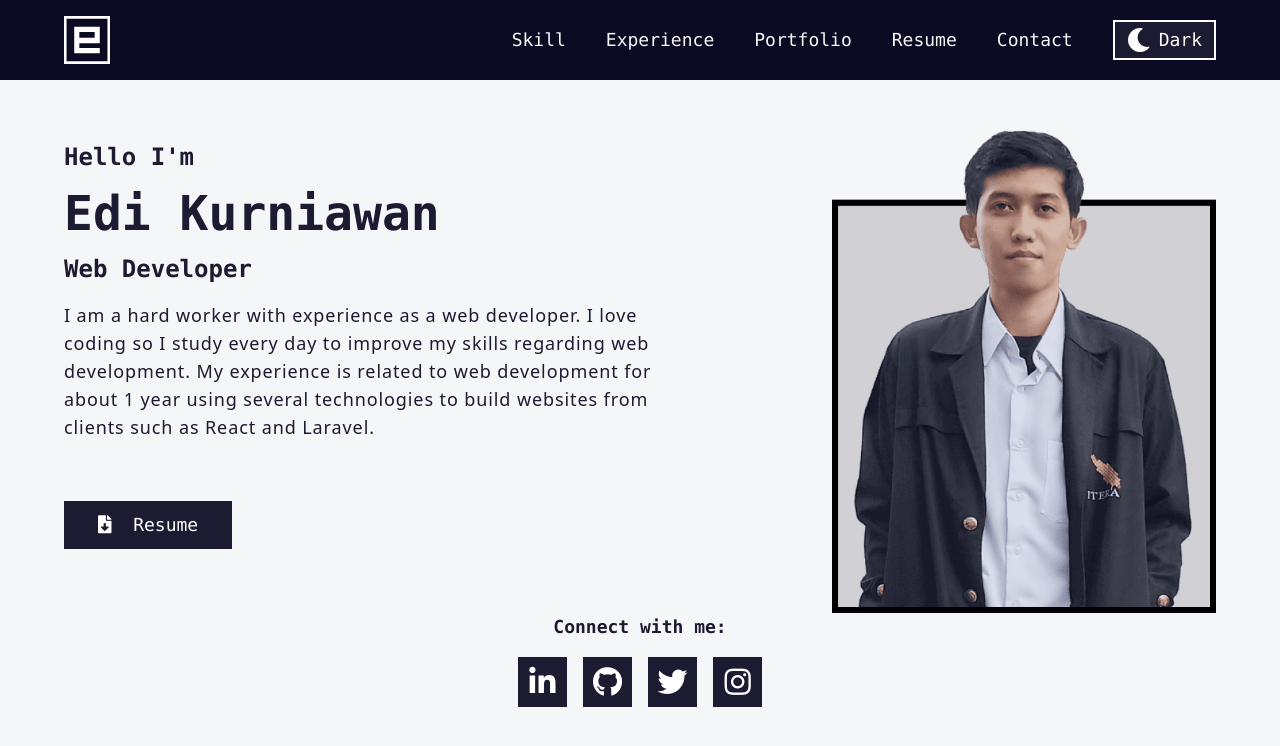
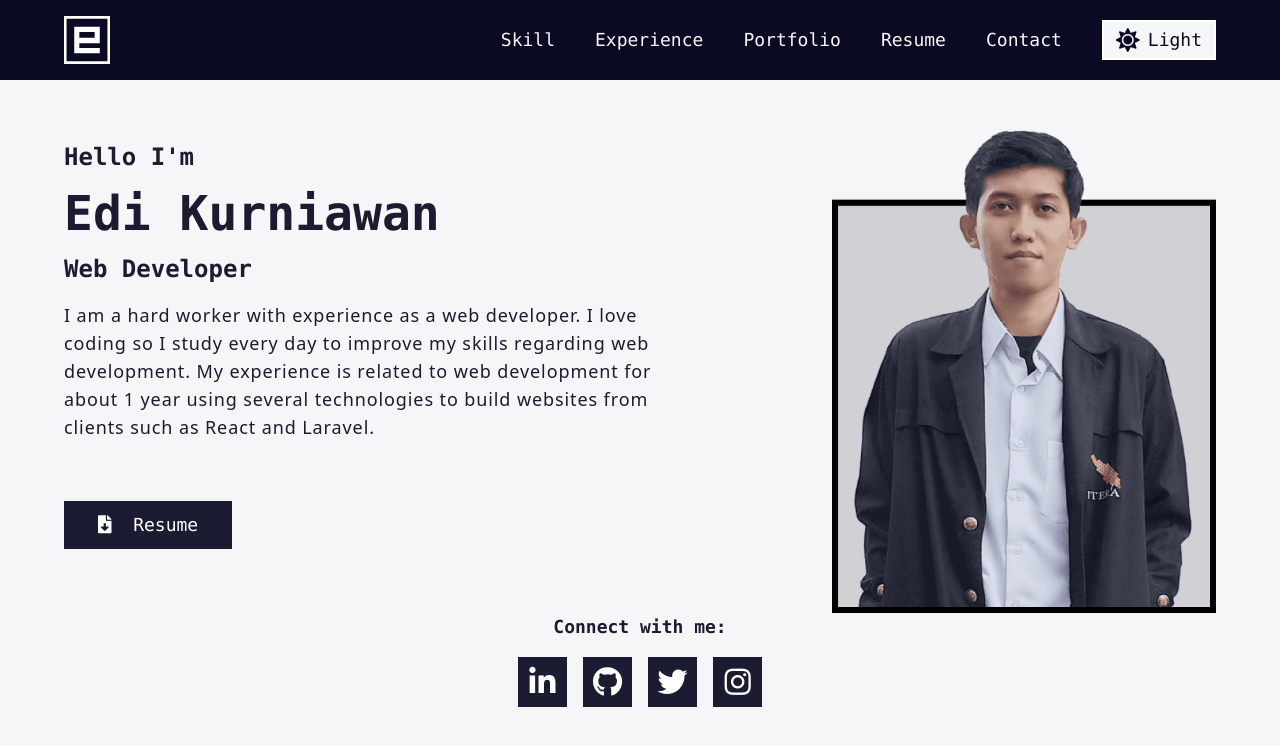
Before and after one commit to edikurniawan-dev/edikurniawan.dev, a React (Create React App) app: page / in a window 1280 px wide. Shown: the top 746 px of the page. Built offline with nearby package versions, Linux system fonts and the light colour scheme.

Commit message:
fix dark button

```diff
--- a/src/components/Navbar.jsx
+++ b/src/components/Navbar.jsx
@@ -1,4 +1,4 @@
-import React, { useState } from 'react';
+import React from 'react';
 import { NavLink } from 'react-router-dom';
 import useDarkMode from '../hooks/useDarkMode';
 
@@ -6,21 +6,7 @@ import Logo1 from '../images/logo-with-ractangle.svg';
 import Logo2 from '../images/logo-no-ractangle.svg';
 
 const Navbar = () => {
-    const [icon, setIcon] = useState('fas fa-moon fa-lg text-white');
-    const [iconWordmark, setIconWordmark] = useState('Dark');
-    const [colorBgIcon, setColorBgIcon] = useState('bg-dark');
-    const [colorText, setColorText] = useState(
-        'text-white font-mono font-medium hidden md:block',
-    );
     const [colorTheme, setTheme] = useDarkMode();
-
-    const handleClick = () => {
-        setIcon(!icon);
-        setIconWordmark(!iconWordmark);
-        setColorBgIcon(!colorBgIcon);
-        setColorText(!colorText);
-        setTheme(colorTheme);
-    };
 
     return (
         <header className="md:container mx-auto md:px-8 lg:px-12 xl:px-16 xl:space-x-16">
@@ -58,33 +44,30 @@ const Navbar = () => {
                     </li>
                     <li
                         className="hidden md:flex flex-col items-center"
-                        onClick={handleClick}>
+                        onClick={() => setTheme(colorTheme)}>
                         <button
                             className={
-                                colorBgIcon
-                                    ? 'bg-dark border-2 border-white py-2 md:py-0'
-                                    : 'bg-light border-2 border-white py-2 md:py-0'
+                                colorTheme === 'light'
+                                    ? 'bg-light border-2 border-white py-2 md:py-0'
+                                    : 'bg-dark border-2 border-white py-2 md:py-0'
                             }>
                             <div className="py-1 px-3 flex items-center justify-center space-x-2">
                                 <i
                                     className={
-                                        icon
-                                            ? 'fas fa-moon fa-lg text-white'
-                                            : 'fas fa-sun fa-lg text-black'
+                                        colorTheme === 'light'
+                                            ? 'fas fa-sun fa-lg text-black'
+                                            : 'fas fa-moon fa-lg text-white'
                                     }></i>
                                 <p
                                     className={
-                                        colorText
-                                            ? 'text-white font-mono font-medium hidden md:block'
-                                            : 'text-black font-mono font-medium hidden md:block'
+                                        colorTheme === 'light'
+                                            ? 'text-black font-mono font-medium hidden md:block'
+                                            : 'text-white font-mono font-medium hidden md:block'
                                     }>
-                                    {iconWordmark ? 'Dark' : 'Light'}
+                                    {colorTheme === 'light' ? 'Light' : 'Dark'}
                                 </p>
                             </div>
                         </button>
-                        <span className="block md:hidden text-xs">
-                            {iconWordmark ? 'Dark' : 'Light'}
-                        </span>
                     </li>
                 </ul>
             </nav>
@@ -135,14 +118,17 @@ const Navbar = () => {
             <div className="fixed md:hidden top-0 right-0">
                 <div
                     className="flex flex-col items-center"
-                    onClick={handleClick}>
-                    <button className={colorBgIcon ? 'bg-dark' : 'bg-light'}>
-                        <div className="p-2 flex items-center justify-center">
+                    onClick={() => setTheme(colorTheme)}>
+                    <button
+                        className={
+                            colorTheme === 'light' ? 'bg-light' : 'bg-dark'
+                        }>
+                        <div className="p-2 flex items- center justify-center">
                             <i
                                 className={
-                                    icon
-                                        ? 'fas fa-moon fa-lg text-white'
-                                        : 'fas fa-sun fa-lg text-black'
+                                    colorTheme === 'light'
+                                        ? 'fas fa-sun fa-lg text-black'
+                                        : 'fas fa-moon fa-lg text-white'
                                 }></i>
                         </div>
                     </button>
```
